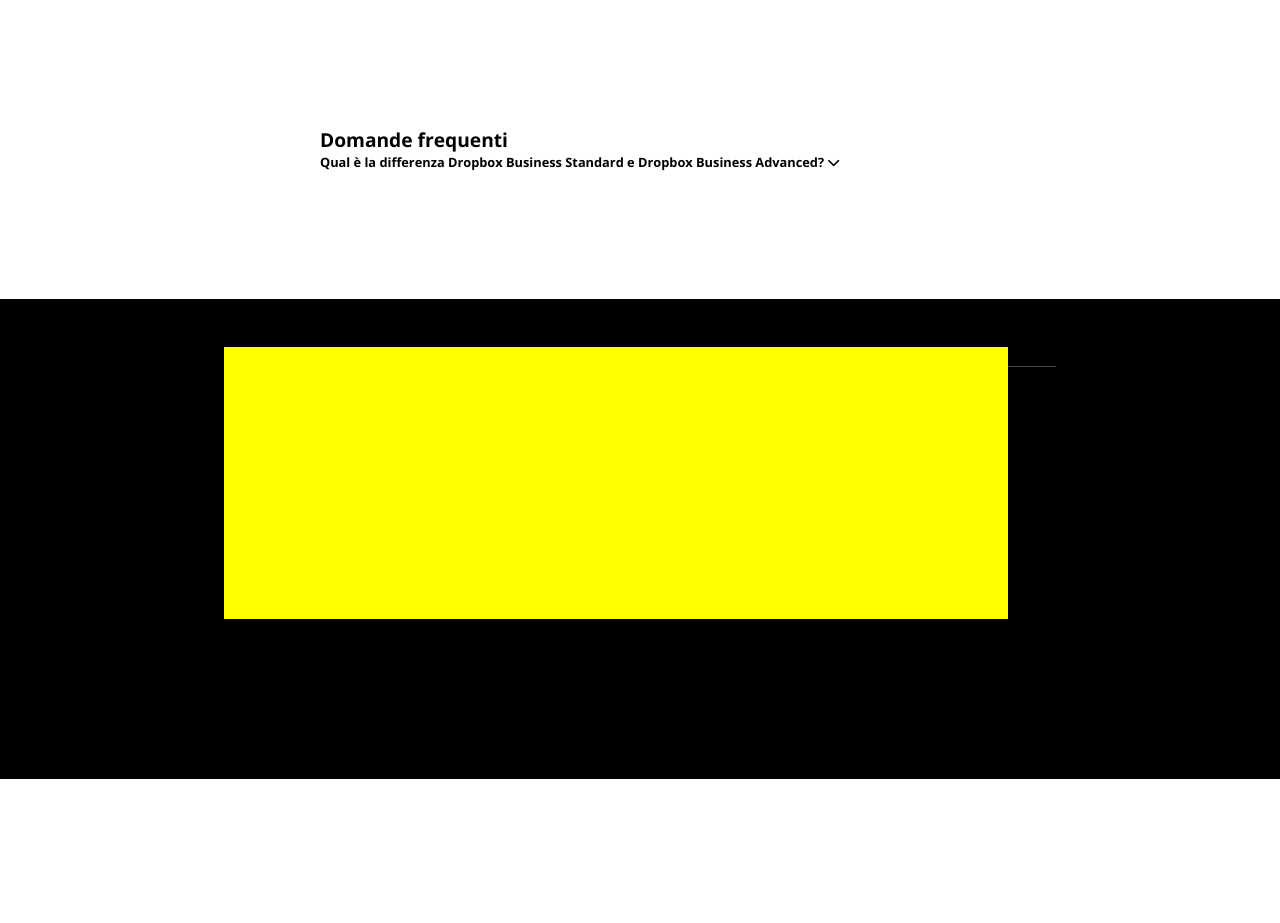
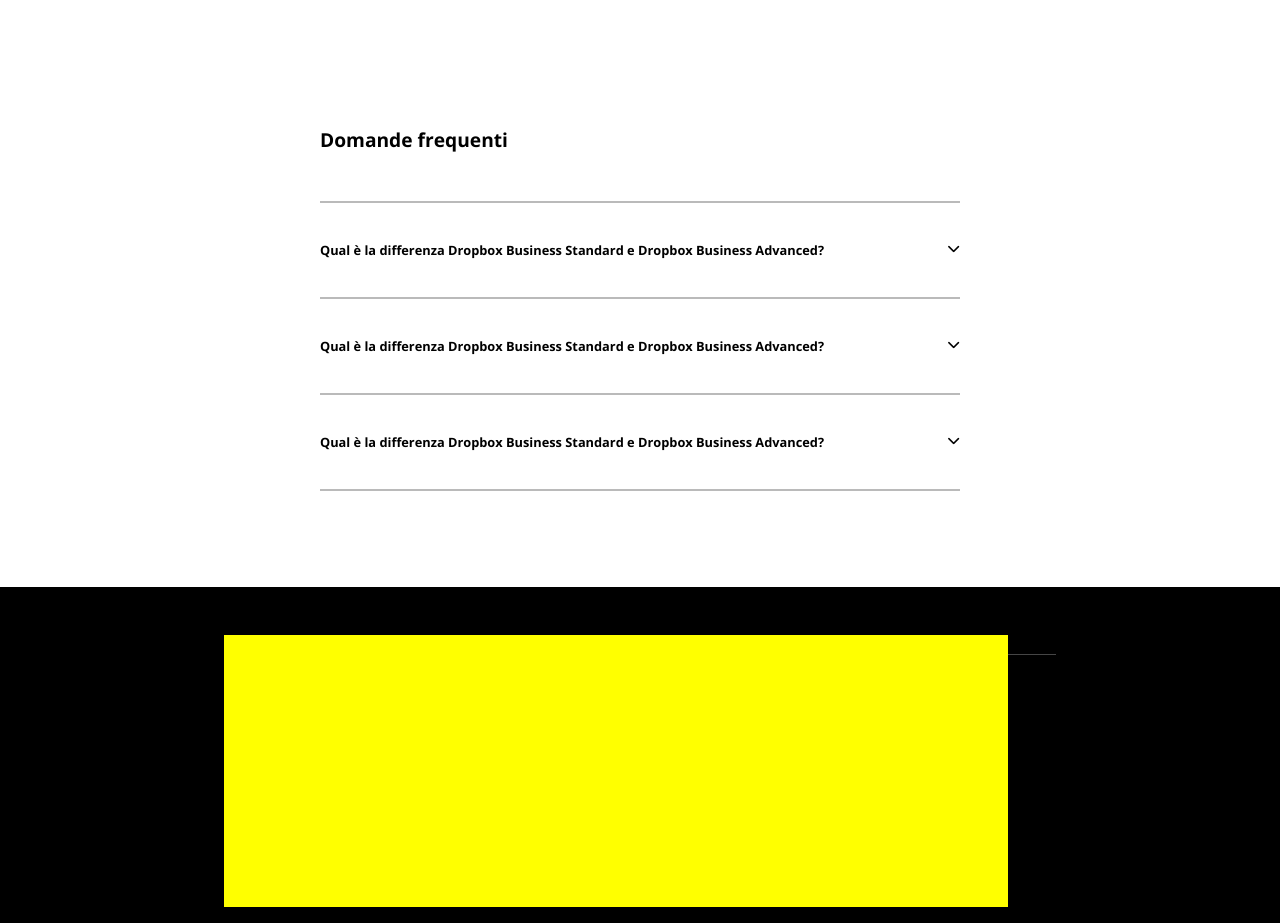
Before and after one commit to TommasoGalistu/htmlcss-dropbox, a plain HTML site: page index.html in a window 1280 px wide. Shown: the part 4940-5863 px from the top of the page. Before the commit the page ends 5719 px from the top, so only its background shows below. Drawn offline with nearby package versions, Linux system fonts and the light colour scheme.

Commit message:
fine main part

```diff
--- a/css/styleMain.css
+++ b/css/styleMain.css
@@ -234,12 +234,22 @@ h6{
 }
 
 
+.faq h2{
+    padding-bottom: 3rem;
+    border-bottom: 2px solid rgb(186, 186, 186);
+}
+.faqContainer{
+    border-bottom: 2px solid rgb(186, 186, 186);
+    height: 6rem;
+    display: flex;
+    justify-content: space-between;
+    align-items: center;
+
+}
+
+.faq {
+    margin-bottom: 6rem;
+}
+
 
 /* capire perchè non funziona */
-.faq strong{
-    margin: 1rem 0;
-}
-.faq .fa-chevron-down{
-    /* posizionale le freccie in giu
-    tutte a destra */
-}
--- a/index.html
+++ b/index.html
@@ -375,8 +375,20 @@
         <!-- ottava parte FAQ -->
         <div class="containerMain faq">
             <h2>Domande frequenti</h2>
-            <strong>Qual è la differenza Dropbox Business Standard e Dropbox Business Advanced?</strong>
-            <i class="fa-solid fa-chevron-down"></i>
+
+            <div class="faqContainer">
+                <strong>Qual è la differenza Dropbox Business Standard e Dropbox Business Advanced?</strong>
+                <i class="fa-solid fa-chevron-down"></i>
+            </div>
+            <div class="faqContainer">
+                <strong>Qual è la differenza Dropbox Business Standard e Dropbox Business Advanced?</strong>
+                <i class="fa-solid fa-chevron-down"></i>
+            </div>
+            <div class="faqContainer">
+                <strong>Qual è la differenza Dropbox Business Standard e Dropbox Business Advanced?</strong>
+                <i class="fa-solid fa-chevron-down"></i>
+            </div>
+
         </div>
     </main>
 
```
